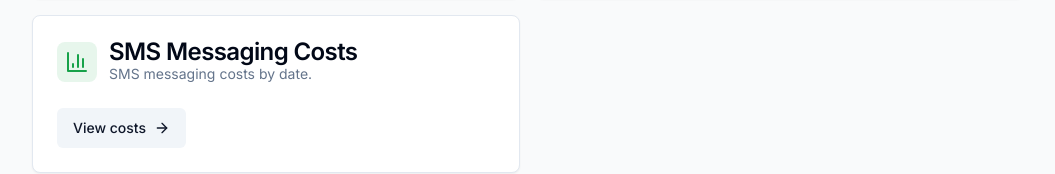
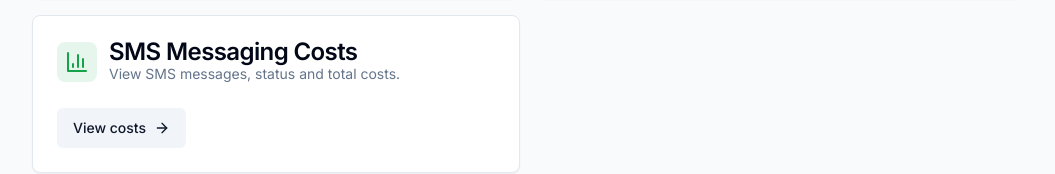
Before and after one commit to BrayanSalazar14/Dashboard-Call-Analytics-Insights, a Next.js app: page / in a window 1280 px wide. Shown: the part 311-485 px from the top of the page, without its empty margins (112-1167 px from the left). Built offline with nearby package versions, Linux system fonts and the light colour scheme.

Commit message:
Change text in SMS box

```diff
--- a/app/page.tsx
+++ b/app/page.tsx
@@ -79,7 +79,7 @@ export default function Home() {
                 <div>
                   <CardTitle>SMS Messaging Costs</CardTitle>
                   <CardDescription>
-                    SMS messaging costs by date.
+                    View SMS messages, status and total costs.
                   </CardDescription>
                 </div>
               </div>
```
